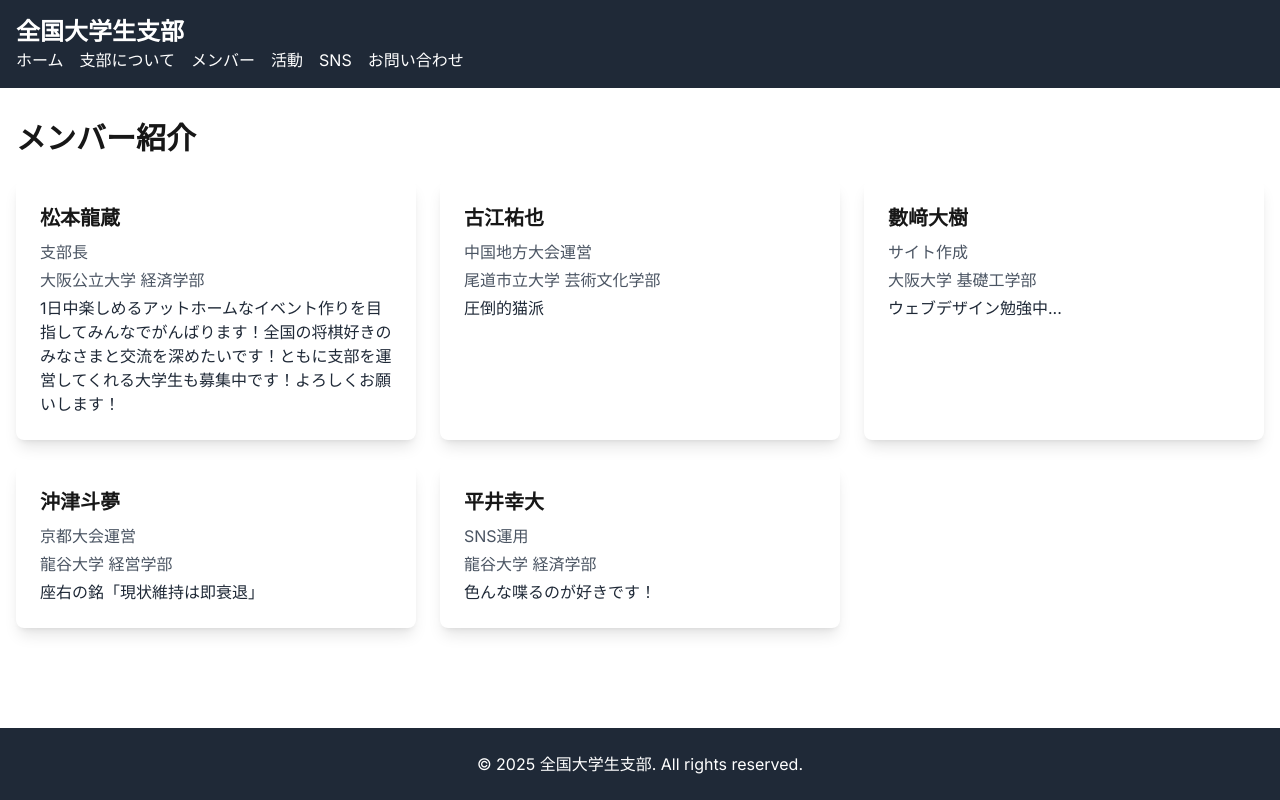
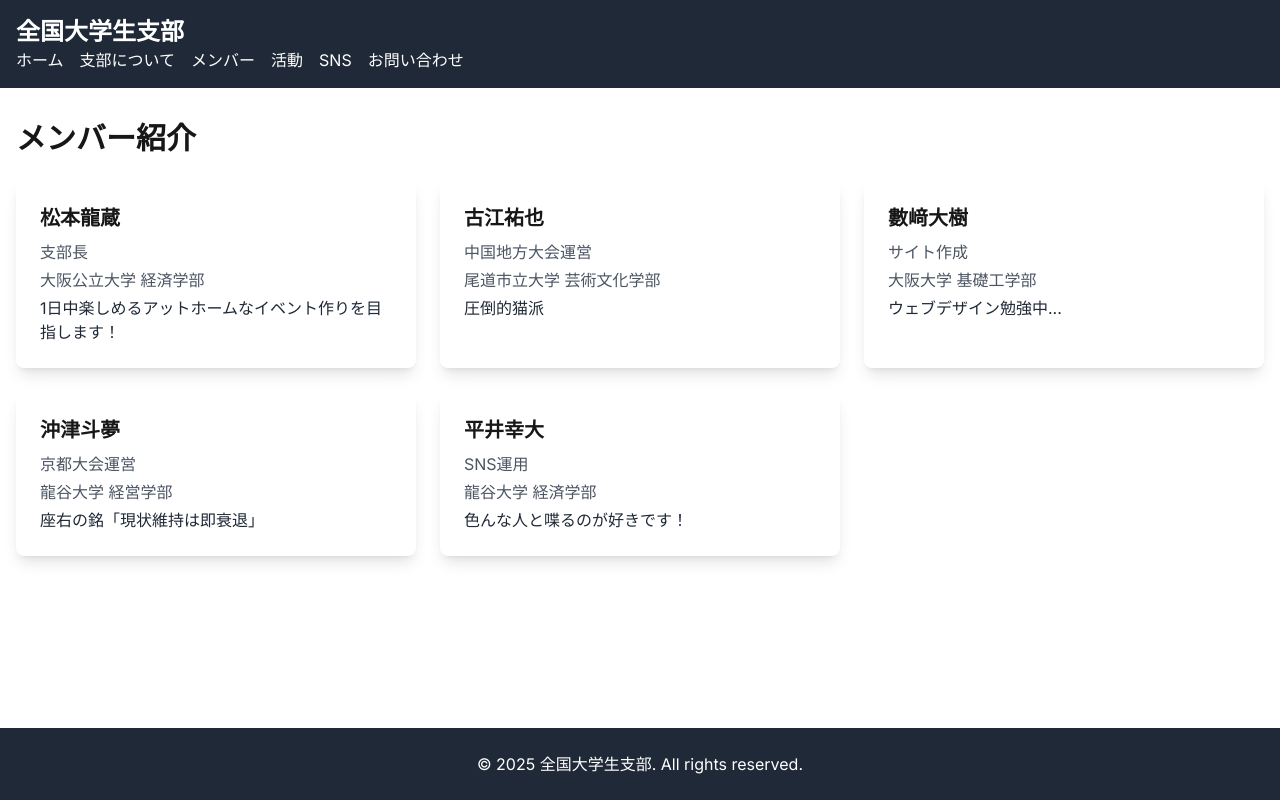
Before and after one commit to DaikiKazusaki/shibu-webpage, a Next.js app: page /members in a window 1280 px wide. Built offline with nearby package versions, Linux system fonts and the light colour scheme.

Commit message:
fix comments

```diff
--- a/app/members/page.tsx
+++ b/app/members/page.tsx
@@ -26,7 +26,7 @@ export default function Members() {
       name: '松本龍蔵',
       role: '支部長',
       university: '大阪公立大学 経済学部',
-      introduction: '1日中楽しめるアットホームなイベント作りを目指してみんなでがんばります！全国の将棋好きのみなさまと交流を深めたいです！ともに支部を運営してくれる大学生も募集中です！よろしくお願いします！'
+      introduction: '1日中楽しめるアットホームなイベント作りを目指します！'
     },
     {
       name: '古江祐也',
@@ -50,7 +50,7 @@ export default function Members() {
       name: '平井幸大',
       role: 'SNS運用',
       university: '龍谷大学 経済学部',
-      introduction: '色んな喋るのが好きです！'
+      introduction: '色んな人と喋るのが好きです！'
     }
     // Add more members as needed
   ]
```
